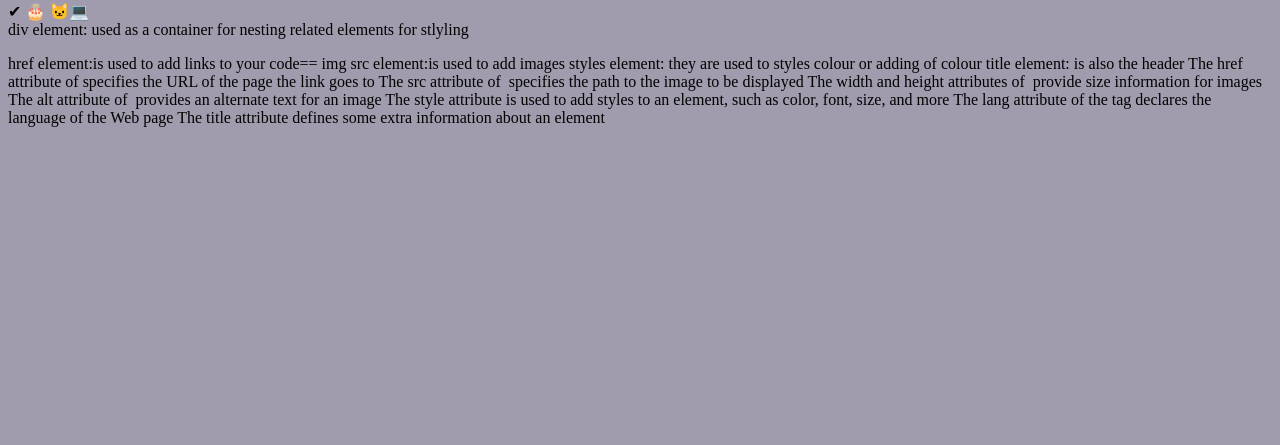
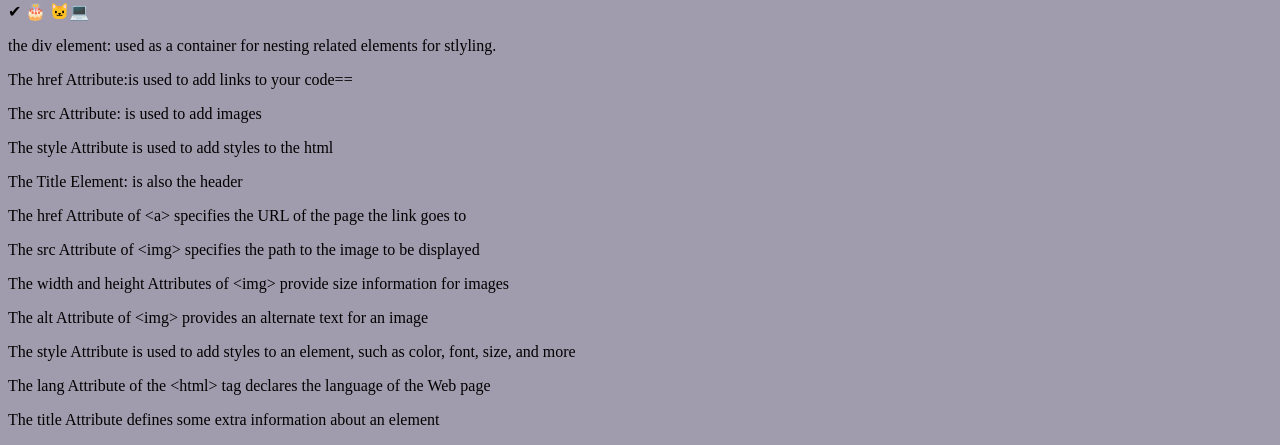
Before and after one commit to Stephen2016/my-first-website, a plain HTML site: page index.html in a window 1280 px wide. Shown: the part 723-1168 px from the top of the page. Before the commit the page ends 866 px from the top, so only its background shows below. Drawn offline with Linux system fonts and the light colour scheme.

Commit message:
Update index.html

```diff
--- a/index.html
+++ b/index.html
@@ -61,23 +61,35 @@
         <span>🎂</span>
         <span>🐱‍💻</span>
     </div>
-    <div> div element: used as a container for nesting related elements for stlyling</div>
-    <p>href element:is used to add links to your code==<a></a>
+    <div>
 
-        img src element:is used to add images
-        styles element: they are used to styles colour or adding of colour
-        title element: is also the header
+        <p> the <span>div</span> element: used as a container for nesting related elements for stlyling.</p>
+        <p>The <span>href</span> Attribute:is used to add links to your code==</p>
 
+        <div>The <span>src</span> Attribute: is used to add images</div>
 
+        <p>The <span>style</span> Attribute is used to add styles to the html</p>
 
-     The href attribute of <a> specifies the URL of the page the link goes to
-     The src attribute of <img> specifies the path to the image to be displayed
-     The width and height attributes of <img> provide size information for images
-     The alt attribute of <img> provides an alternate text for an image
-     The style attribute is used to add styles to an element, such as color, font, size, and more
-     The lang attribute of the <html> tag declares the language of the Web page
-     The title attribute defines some extra information about an element
- </p>
+        <p>The <span>Title</span> Element: is also the header</p>
+
+        <P>The <span>href</span> Attribute of <span>&lt;a&gt;</span> specifies the URL of the page the link goes to </P>
+
+        <p>The <span>src</span> Attribute of <span>&lt;img&gt;</span> specifies the path to the image to be displayed
+        </p>
+
+        <p>The <span>width</span> and <span>height</span> Attributes of <span>&lt;img&gt;</span> provide size
+            information for images</p>
+
+        <p>The <span>alt</span> Attribute of <span>&lt;img&gt;</span> provides an alternate text for an image</p>
+
+        <p>The <span>style</span> Attribute is used to add styles to an element, such as color, font, size, and more</p>
+
+        <p>The <span>lang</span> Attribute of the <span>&lt;html&gt;</span> tag declares the language of the Web page
+        </p>
+
+        <p>The <span>title</span> Attribute defines some extra information about an element</p>
+
+    </div>
     <!-- <form action="" method="get">
     <input type="text" name="too" id="">
     <input type="text" name="name" id="">
```
